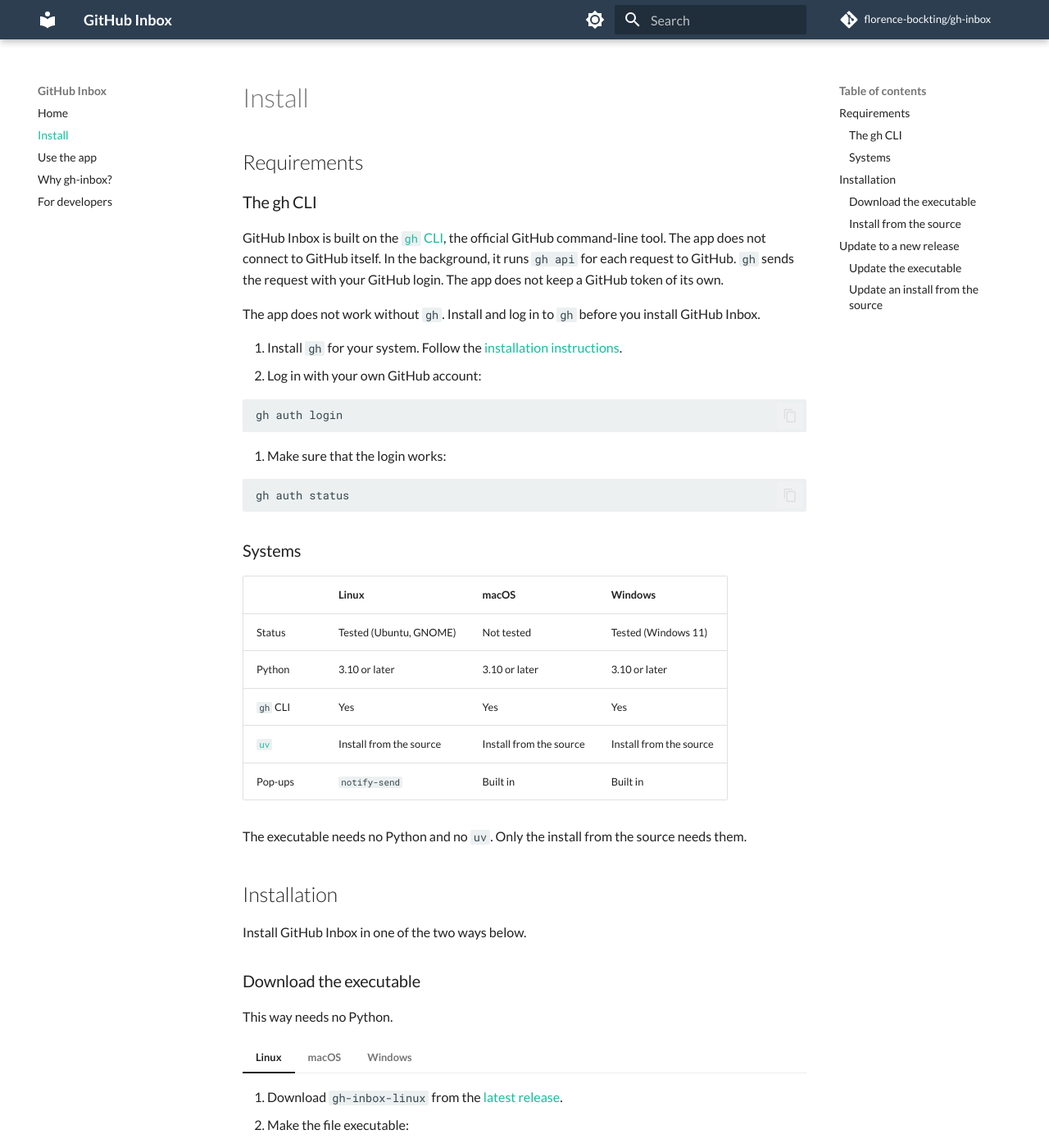
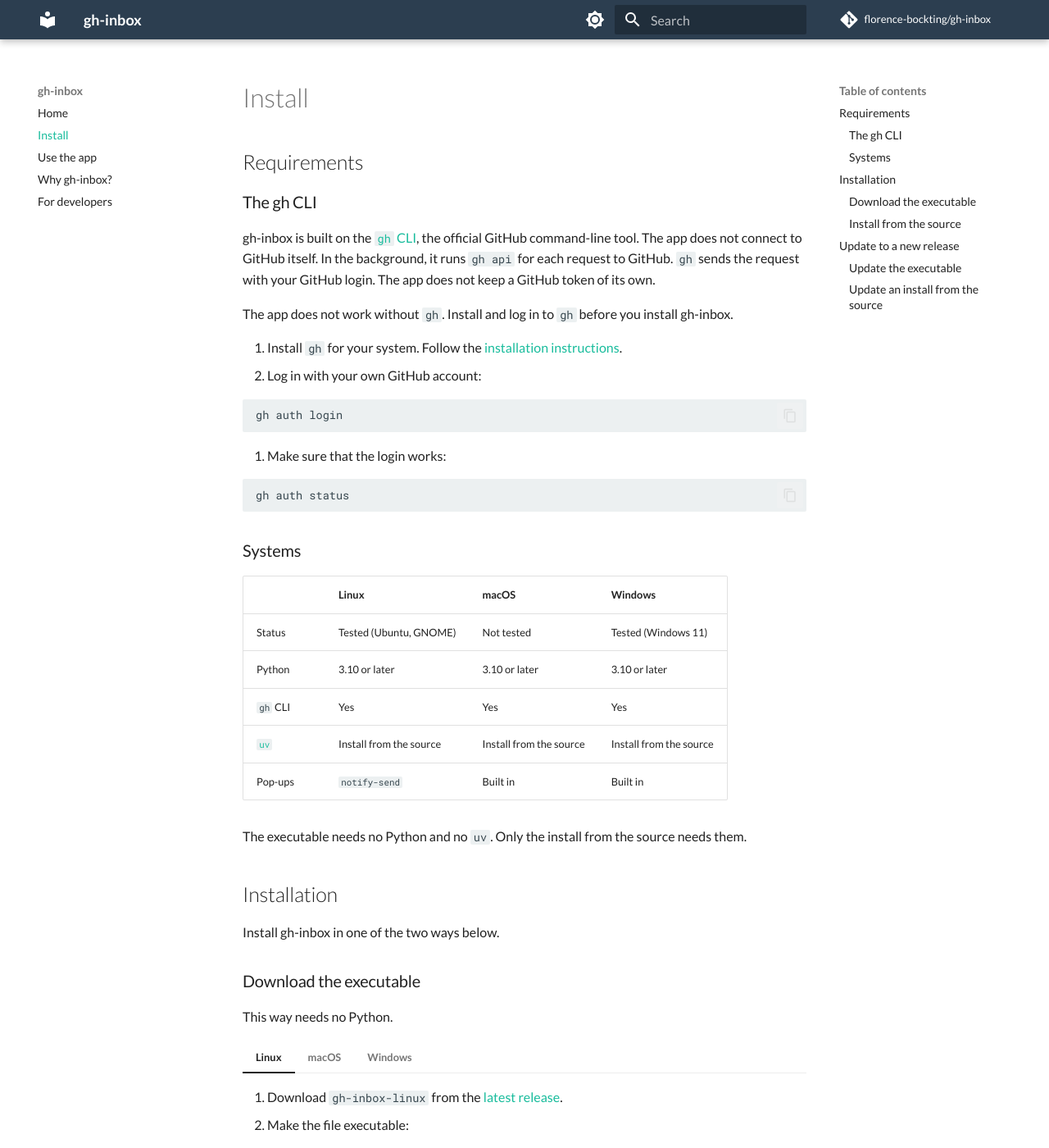
Before and after one commit to florence-bockting/gh-inbox, an MkDocs documentation site: the page built from docs/install.md, in a window 1280 px wide and 1400 px high. Shown: the whole window at 82% size. Built offline with MkDocs 1.6.1 and Material for MkDocs 9.7.7, drawn with Linux system fonts in a browser that asks for light colours; comment, search, counter and statistics services are not loaded.

Commit message:
docs: update the naming

````diff
--- a/docs/index.md
+++ b/docs/index.md
@@ -1,4 +1,4 @@
-# GitHub Inbox
+# gh-inbox
 
 !!! note
     This app is a prototype in a test phase. Feedback is welcome: please
@@ -15,13 +15,13 @@
 Use the app in your browser:
 
 <figure markdown>
-![The web page of GitHub Inbox](icons/web-app.png)
+![The web page of gh-inbox](icons/web-app.png)
 </figure>
 
 Or use it in your terminal:
 
 <figure markdown>
-![The terminal UI of GitHub Inbox](icons/terminal-app.png)
+![The terminal UI of gh-inbox](icons/terminal-app.png)
 </figure>
 
 ## Where to start
--- a/docs/install.md
+++ b/docs/install.md
@@ -4,7 +4,7 @@
 
 ### The gh CLI
 
-GitHub Inbox is built on the [`gh` CLI](https://cli.github.com),
+gh-inbox is built on the [`gh` CLI](https://cli.github.com),
 the official GitHub command-line tool.
 The app does not connect to GitHub itself.
 In the background, it runs `gh api` for each request to GitHub.
@@ -12,7 +12,7 @@
 The app does not keep a GitHub token of its own.
 
 The app does not work without `gh`.
-Install and log in to `gh` before you install GitHub Inbox.
+Install and log in to `gh` before you install gh-inbox.
 
 1. Install `gh` for your system. Follow the
    [installation instructions](https://github.com/cli/cli#installation).
@@ -42,7 +42,7 @@
 
 ## Installation
 
-Install GitHub Inbox in one of the two ways below.
+Install gh-inbox in one of the two ways below.
 
 ### Download the executable
 
--- a/docs/usage.md
+++ b/docs/usage.md
@@ -1,6 +1,6 @@
 # Use the app
 
-You can use GitHub Inbox in two ways:
+You can use gh-inbox in two ways:
 
 - In your browser, on a local web page.
 - In your terminal, with a text interface.
@@ -38,7 +38,7 @@
     The command opens http://127.0.0.1:8765 in your browser.
 
     <figure markdown>
-    ![The web page of GitHub Inbox](icons/web-app.png)
+    ![The web page of gh-inbox](icons/web-app.png)
     </figure>
 
     Each item has these buttons in the web page.
@@ -82,7 +82,7 @@
         ```
 
     <figure markdown>
-    ![The terminal UI of GitHub Inbox](icons/terminal-app.png)
+    ![The terminal UI of gh-inbox](icons/terminal-app.png)
     </figure>
 
     Keys in the terminal UI:
--- a/ghinbox/__init__.py
+++ b/ghinbox/__init__.py
@@ -1 +1 @@
-"""GitHub Inbox: a local interface for GitHub notifications, built on the gh CLI."""
+"""gh-inbox: a local interface for GitHub notifications, built on the gh CLI."""
--- a/ghinbox/static/index.html
+++ b/ghinbox/static/index.html
@@ -3,12 +3,12 @@
 <head>
 <meta charset="utf-8">
 <meta name="viewport" content="width=device-width, initial-scale=1">
-<title>GitHub Inbox</title>
+<title>gh-inbox</title>
 <link rel="stylesheet" href="/static/app.css">
 </head>
 <body>
 <header>
-  <h1>GitHub Inbox</h1>
+  <h1>gh-inbox</h1>
   <button class="btn primary" id="sync">Sync now</button>
   <label><input type="checkbox" id="showDone"> Show done</label>
   <span class="status" id="status"></span>
--- a/mkdocs.yml
+++ b/mkdocs.yml
@@ -1,4 +1,4 @@
-site_name: GitHub Inbox
+site_name: gh-inbox
 site_description: A local inbox for your GitHub notifications, built on the gh CLI
 site_url: https://florence-bockting.github.io/gh-inbox/
 repo_url: https://github.com/florence-bockting/gh-inbox
````
Also changed, not shown: README.md (+5 -3 lines), 5 other files.
